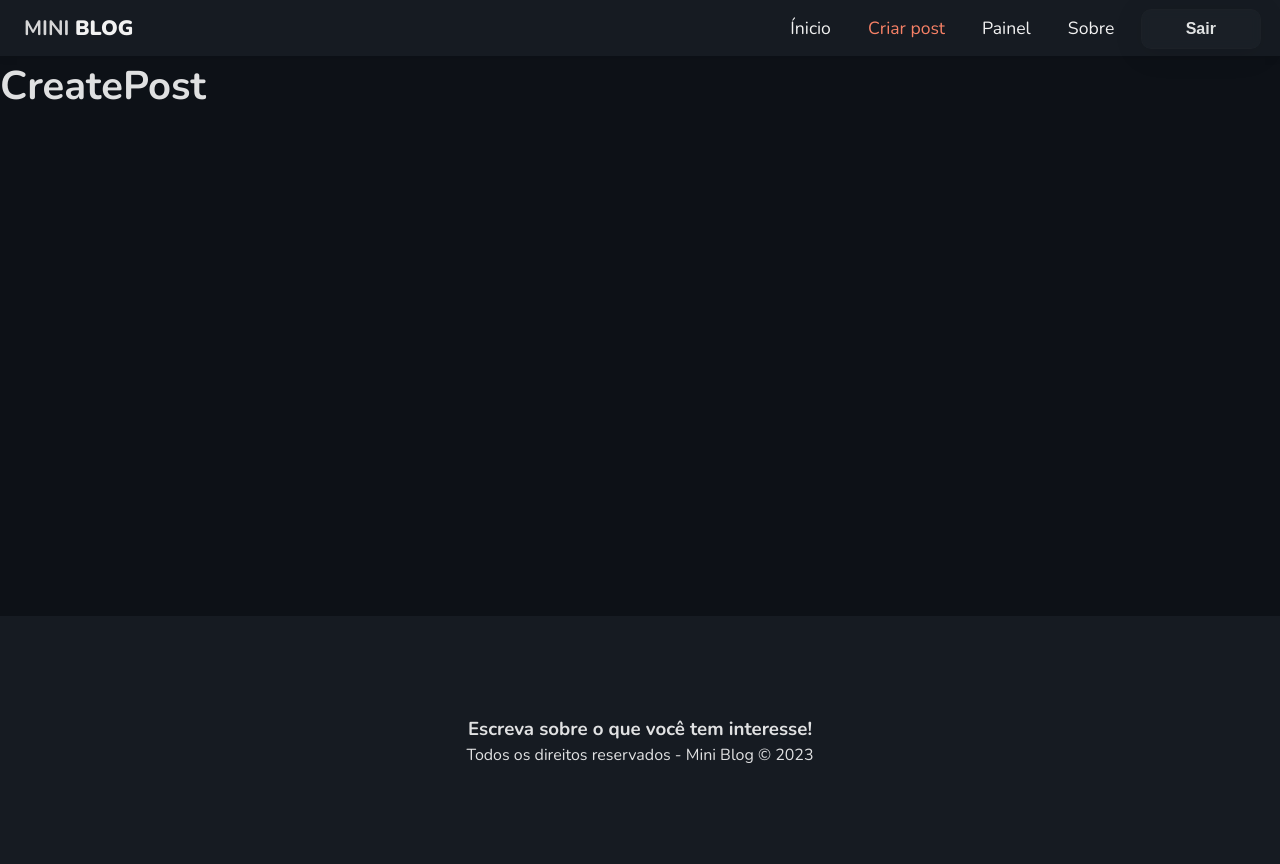
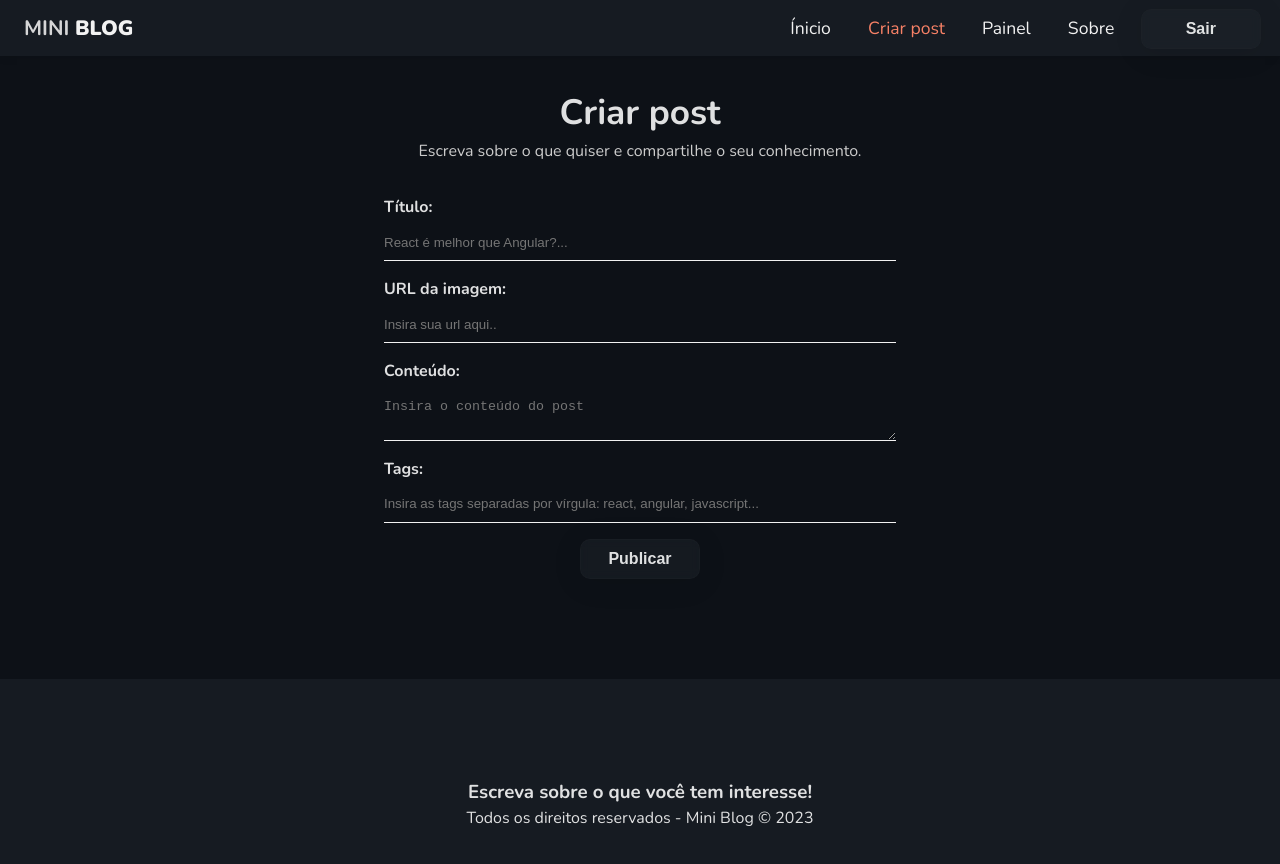
Before and after one commit to MACHADOKING/mini-blog, a React (Vite) app: page /posts/create in a window 1280 px wide. Shown: the top 864 px of the page. Built offline with nearby package versions, Linux system fonts and the light colour scheme; no server answers; sample sign-in values are in the browser's storage.

Commit message:
Feat: post creation page structure

```diff
--- a/src/pages/CreatePost/CreatePost.jsx
+++ b/src/pages/CreatePost/CreatePost.jsx
@@ -1,12 +1,78 @@
 // CSS
 import styles from "./CreatePost.module.css";
 // packages
-import React from "react";
+import { useState } from "react";
+import { useNavigate } from "react-router-dom";
+import { useAuthValue } from "../../context/AuthContext";
 
 const CreatePost = () => {
+  const [title, setTitle] = useState("");
+  const [image, setImage] = useState("");
+  const [body, setBody] = useState("");
+  const [tags, setTags] = useState([]);
+  const [formError, setFormError] = useState("");
+
+  const handleSubmit = (e) => {
+    e.preventDefault();
+  };
+
   return (
-    <div>
-      <h1>CreatePost</h1>
+    <div className={styles.create_post}>
+      <h2>Criar post</h2>
+      <p>Escreva sobre o que quiser e compartilhe o seu conhecimento.</p>
+      <form onSubmit={handleSubmit}>
+        <label>
+          <span>Título:</span>
+          <input
+            type="text"
+            name="title"
+            required
+            placeholder="React é melhor que Angular?..."
+            onChange={(e) => setTitle(e.target.value)}
+            value={title}
+          />
+        </label>
+        <label>
+          <span>URL da imagem:</span>
+          <input
+            type="text"
+            name="image"
+            required
+            placeholder="Insira sua url aqui.."
+            onChange={(e) => setImage(e.target.value)}
+            value={image}
+          />
+        </label>
+        <label>
+          <span>Conteúdo:</span>
+          <textarea
+            name="body"
+            required
+            placeholder="Insira o conteúdo do post"
+            onChange={(e) => setBody(e.target.value)}
+            value={body}
+          ></textarea>
+        </label>
+        <label>
+          <span>Tags:</span>
+          <input
+            type="text"
+            name="tags"
+            required
+            placeholder="Insira as tags separadas por vírgula: react, angular, javascript..."
+            onChange={(e) => setTags(e.target.value)}
+            value={tags}
+          />
+        </label>
+        <button className="btn">Publicar</button>
+        {/* {!loading && <button className="btn">Publicar</button>}
+        {loading && (
+          <button className="btn" disabled>
+            Aguarde...
+          </button>
+        )}
+        {error && <p className="error">{error}</p>} */}
+      </form>
     </div>
   );
 };
--- a/src/pages/CreatePost/CreatePost.module.css
+++ b/src/pages/CreatePost/CreatePost.module.css
@@ -0,0 +1,13 @@
+.create_post {
+  text-align: center;
+  padding-top: 30px;
+}
+
+.create_post h2 {
+  font-size: 2.2em;
+}
+
+.create_post p {
+  color: #ccc;
+  margin-bottom: 2em;
+}
```
